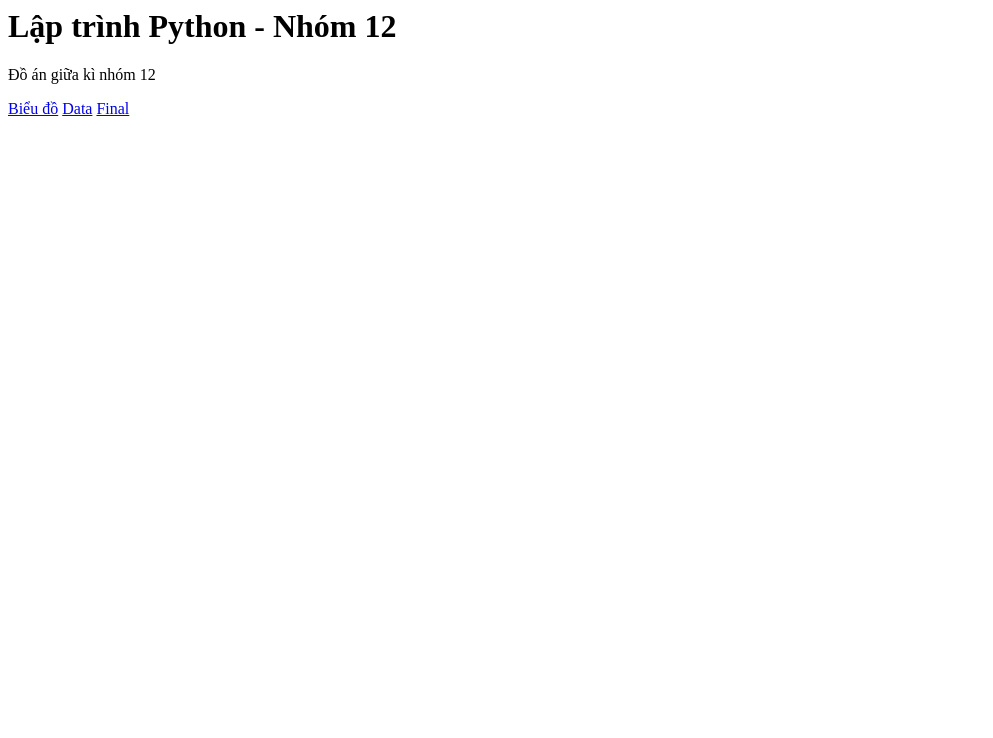
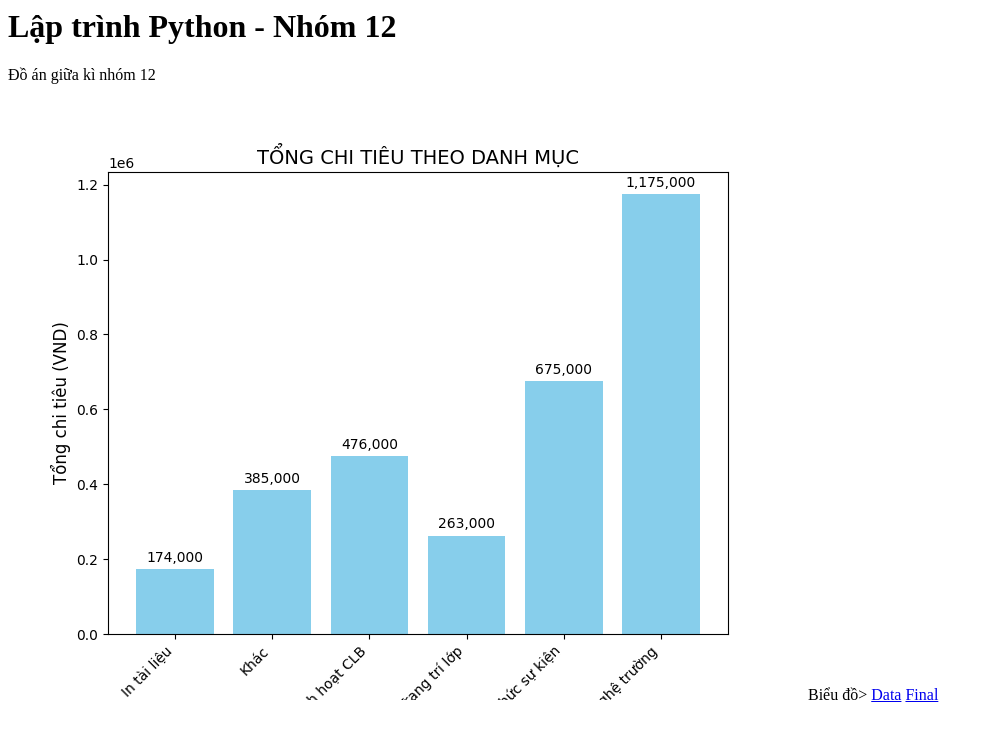
Before and after one commit to Nhom12python/Nhom12python.github.io, a plain HTML site: page index.html in a window 1280 px wide. Shown: the whole page, without its empty margins (0-993 px from the left). Drawn offline with Linux system fonts and the light colour scheme.

Commit message:
update index.html

```diff
--- a/index.html
+++ b/index.html
@@ -6,7 +6,7 @@
 		<body>
 			<h1>Lập trình Python - Nhóm 12</h1>
 			<p>Đồ án giữa kì nhóm 12</p>
-			<a href="bieu_do.png\index.html">Biểu đồ</a>
+			<img src="bieu_do.png">Biểu đồ>
 			<a href="data_demo.xlsx\index.html">Data</a>
 			<a href="final_code.py\index.html">Final</a>
 		</body>
```
